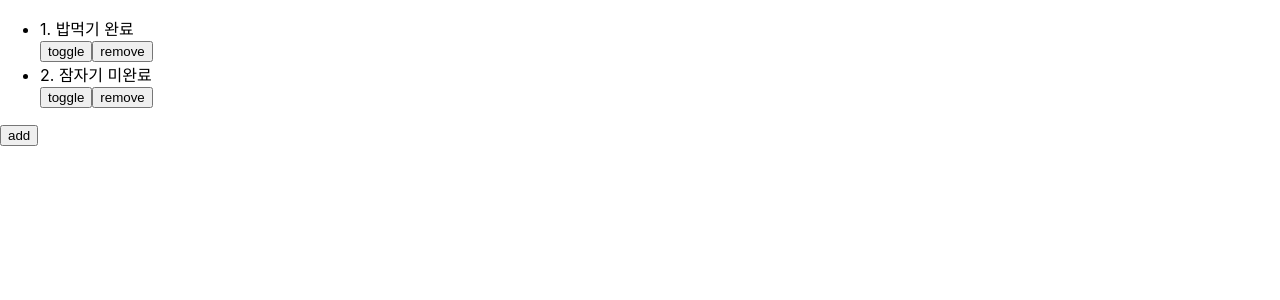
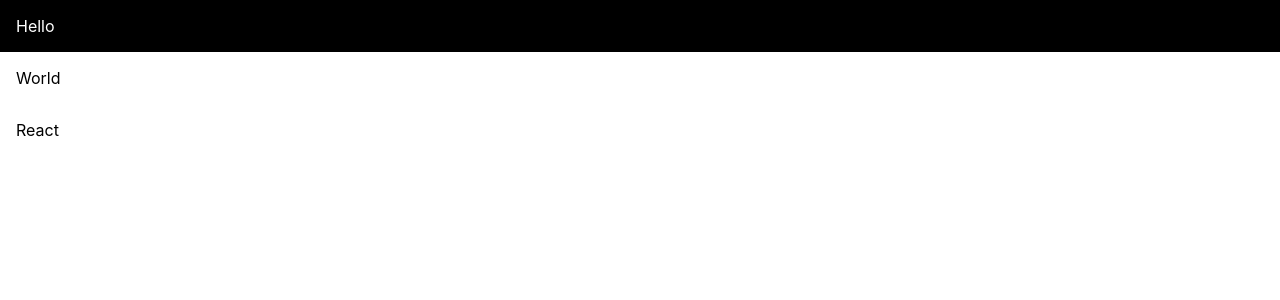
Before and after one commit to seolranlee/react-context-tutorial, a React (Create React App) app: page / in a window 1280 px wide. Shown: the top 300 px of the page. Built offline with nearby package versions, Linux system fonts and the light colour scheme.

Commit message:
Context가 꼭 전역적이어야 한다는 생각을 버리자: tab구현

```diff
--- a/src/App.js
+++ b/src/App.js
@@ -1,122 +1,38 @@
-import { createContext, useContext, useMemo, useRef, useState } from "react";
+const { useState } = require("react");
 
-const TodosValueContext = createContext();
-const TodosActionsContext = createContext();
-
-function TodosProvider({ children }) {
-  const idRef = useRef(3);
-  const [todos, setTodos] = useState([
-    {
-      id: 1,
-      text: "밥먹기",
-      done: true,
-    },
-    {
-      id: 2,
-      text: "잠자기",
-      done: false,
-    },
-  ]);
-
-  const actions = useMemo(
-    () => ({
-      add(text) {
-        const id = idRef.current;
-        idRef.current += 1;
-        setTodos((prev) => [
-          ...prev,
-          {
-            id,
-            text,
-            done: false,
-          },
-        ]);
-      },
-      toggle(id) {
-        setTodos((prev) =>
-          prev.map((item) =>
-            item.id === id
-              ? {
-                  ...item,
-                  done: !item.done,
-                }
-              : item
-          )
-        );
-      },
-      remove(id) {
-        setTodos((prev) => prev.filter((item) => item.id !== id));
-      },
-    }),
-    []
-  );
-
+function Item({ active, children, onClick }) {
+  const activeStyle = {
+    backgroundColor: "black",
+    color: "white",
+  };
+  const style = {
+    cursor: "pointer",
+    padding: "1rem",
+  };
   return (
-    <TodosActionsContext.Provider value={actions}>
-      <TodosValueContext.Provider value={todos}>
-        {children}
-      </TodosValueContext.Provider>
-    </TodosActionsContext.Provider>
-  );
-}
-
-function useTodosValue() {
-  const value = useContext(TodosValueContext);
-  if (value === undefined) {
-    throw new Error("useTodosValue should be used witin TodosProvider");
-  }
-  return value;
-}
-
-function useTodosActions() {
-  const value = useContext(TodosActionsContext);
-  if (value === undefined) {
-    throw new Error("useTodosActions should be used witin TodosProvider");
-  }
-  return value;
-}
-
-function Value() {
-  console.log("Value");
-  const todos = useTodosValue();
-  return (
-    todos.length && (
-      <ul>
-        {todos.map((todo) => (
-          <li key={todo.id}>
-            {todo.id}. {todo.text} {todo.done ? "완료" : "미완료"}{" "}
-            <Button id={todo.id} />
-          </li>
-        ))}
-      </ul>
-    )
-  );
-}
-
-function Button({ id }) {
-  console.log("Buttons");
-  const { toggle, remove } = useTodosActions();
-  return (
-    <div>
-      <button onClick={() => toggle(id)}>toggle</button>
-      <button onClick={() => remove(id)}>remove</button>
+    <div
+      style={active ? { ...style, ...activeStyle } : style}
+      onClick={onClick}
+    >
+      {children}
     </div>
   );
 }
 
-function Add() {
-  const { add } = useTodosActions();
-  return <button onClick={() => add("추가된 todo")}>add</button>;
-}
-
 function App() {
+  const [activeId, setActiveId] = useState(1);
   return (
-    <TodosProvider>
-      <div>
-        <Value />
-        <Add />
-      </div>
-    </TodosProvider>
+    <div>
+      <Item active={activeId === 1} onClick={() => setActiveId(1)}>
+        Hello
+      </Item>
+      <Item active={activeId === 2} onClick={() => setActiveId(2)}>
+        World
+      </Item>
+      <Item active={activeId === 3} onClick={() => setActiveId(3)}>
+        React
+      </Item>
+    </div>
   );
 }
 
```
